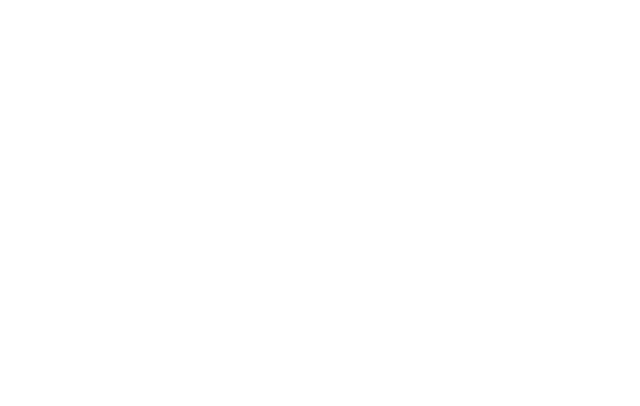
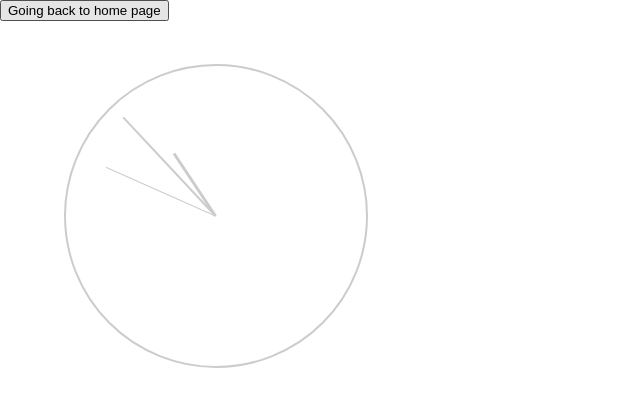
Before and after one commit to JiayingYu152/FrontendProjects, a React (Create React App) app in the folder react-practice/: page /analog-clock in a window 1280 px wide. Before the commit this address had no page. Shown: the top 406 px of the page, without its empty margins (0-640 px from the left). Built offline with nearby package versions, Linux system fonts and the light colour scheme.

Commit message:
feat: Add Analog Clock component for displaying an analog clock

```diff
--- a/react-practice/src/App.js
+++ b/react-practice/src/App.js
@@ -11,6 +11,7 @@ import TemperatureConverter from "./practice/TemperatureConverter";
 import MortgageCalculator from "./practice/MortgageCalculator";
 import TweetUI from "./practice/TweetUI";
 import Tabs from "./practice/Tabs";
+import AnalogClock from "./practice/AnalogClock";
 
 function Home() {
   return (
@@ -516,6 +517,71 @@ function Home() {
             </ul>
           </div>
         </li>
+
+        <li>
+          <Link to="/analog-clock" className="li-title">
+            Analog Clock
+          </Link>
+          <div className="important-paragraph">
+            <a href="https://www.greatfrontend.com/questions/user-interface/analog-clock">
+              Link
+            </a>
+            <h3>考点/内容点:</h3>
+            <ul></ul>
+            <h4>补充学习：</h4>
+            <ol>
+              <li>
+                CSS属性 之{" "}
+                <strong>
+                  <code>transform</code>
+                </strong>
+                <ul>
+                  <li>
+                    {" "}
+                    <code>transform</code>{" "}
+                    是一个CSS属性，用于对元素进行2D或3D转换，比如旋转、缩放、平移或倾斜。在这个代码中，transform
+                    属性被用来同时进行旋转和缩放。
+                  </li>
+                  <li>
+                    <code>rotate(...deg)</code>:
+                    定义了元素的旋转角度。旋转是围绕元素的中心点进行的。例如，rotate(90deg)
+                    会使元素顺时针旋转90度。
+                  </li>
+                  <li>
+                    <code>scaleY(...)</code>:
+                    定义了元素在垂直方向（Y轴）的缩放比例。scaleY(1)
+                    表示保持原始高度，scaleY(0.5)
+                    表示高度缩小为原来的一半，scaleY(2)
+                    则表示高度增加到原来的两倍。
+                  </li>
+                  <li>
+                    <code>scaleX(...)</code>:
+                    定义了元素在水平方向（X轴）的缩放比例。scaleX(1)
+                    表示保持原始宽度，scaleX(0.5)
+                    表示宽度缩小为原来的一半，scaleX(2)
+                    则表示宽度增加到原来的两倍。
+                  </li>
+                  <li>
+                    <strong>
+                      综合效果{" "}
+                      <code>
+                        transform: `rotate(...deg) scaleY(...) scaleX(...)`
+                      </code>
+                    </strong>
+                    :当这些变换组合在一起时，元素会先旋转，然后按指定的比例在垂直和水平方向上缩放。
+                  </li>
+
+                </ul>
+              </li>
+              <li><strong>setInterval() && clearInterval()</strong>:
+              <ul>
+                <li>setInterval 是一个原生 JavaScript 函数，用于设置一个定时器，每隔指定的时间（以毫秒为单位）执行一次函数. 在 Analog Clock中，我们设置了一个定时器，每100毫秒执行一次函数，更新 date 状态。</li>
+                <li>useEffect 返回的函数会在组件卸载时执行，这里用于清除定时器，防止内存泄漏。当组件卸载时，这个函数会调用 <code>window.clearInterval(timer)</code> 来停止定时器。</li>
+              </ul>
+              </li>
+            </ol>
+          </div>
+        </li>
       </ol>
     </div>
   );
@@ -539,6 +605,7 @@ function App() {
         <Route path="/mortgage-calculator" element={<MortgageCalculator />} />
         <Route path="/tweet-ui" element={<TweetUI />} />
         <Route path="/tabs" element={<Tabs />} />
+        <Route path="/analog-clock" element={<AnalogClock />} />
       </Routes>
     </Router>
   );
--- /dev/null
+++ b/react-practice/src/practice/AnalogClock.jsx
@@ -0,0 +1,113 @@
+import "./analogClock.css";
+import { useEffect, useState } from "react";
+import { useNavigate } from "react-router-dom";
+
+const FULL_ROTATION_DEGREES = 360;
+
+/*
+Hand 组件用于渲染时钟的指针，它接收高度、宽度和旋转角度作为属性，并通过CSS transform 属性来旋转指针。
+*/
+function Hand({ height = 1, width = 1, angle }) {
+  return (
+    <div
+      aria-hidden={true} /*该元素及其子元素将从屏幕阅读器的访问中隐藏 / user更关系视觉上如何显示时间，而不是关心时间的文字描述(e.g. 2:30PM) */
+      className="analog-clock-page-clock-hand"
+      style={{
+        transform: `rotate(${angle}deg) scaleY(${height}) scaleX(${width})`,
+      }}
+    />
+  );
+}
+
+/*
+useCurrentDate 是一个自定义Hook，用于 每1000毫秒/1秒 更新一次当前时间。它返回一个当前时间的Date对象。
+*/
+function useCurrentDate() {
+  const [date, setDate] = useState(new Date());
+
+  // Kick off the timer.
+  useEffect(() => {
+    const timer = window.setInterval(() => {
+      setDate(new Date());
+    }, 1000); // Update the date every second.
+
+    // Clear the timer upon unmount.
+    return () => {
+      window.clearInterval(timer);
+    };
+  }, []); /*useEffect 没有依赖项，意味着这个副作用只会在组件挂载（mount）和卸载（unmount）时运行一次 。 简单理解为 一次 rendering*/
+
+  return date;
+}
+
+/*
+padTwoDigit函数 用于将单个数字格式化为两位数的字符串，例如将9转换为“09”。
+*/
+function padTwoDigit(number) {
+  return number >= 10 ? String(number) : `0${number}`;
+}
+
+/*
+ClockImplement 组件用于计算时钟指针的角度，并渲染指针。它接收小时、分钟、秒和时钟大小作为属性。通过百分比计算和常量 FULL_ROTATION_DEGREES 计算出每个指针的旋转角度。
+*/
+const ClockImplement = ({ hours, minutes, seconds, size }) => {
+  const secondsPercentage = seconds / 60;
+  // To have second-level precision in the minute hand angle.
+  const minutesPercentage = (minutes + secondsPercentage) / 60;
+  // To have minute-level precision in the hour hand angle.
+  const hoursPercentage = ((hours % 12) + minutesPercentage) / 12;
+
+  const hourAngle = hoursPercentage * FULL_ROTATION_DEGREES;
+  const minutesAngle = minutesPercentage * FULL_ROTATION_DEGREES;
+  const secondsAngle = secondsPercentage * FULL_ROTATION_DEGREES;
+
+  const dateTimeDisplay = `${padTwoDigit(hours)}:${padTwoDigit(
+    minutes
+  )}:${padTwoDigit(seconds)}`;
+
+  return (
+    <time
+      className="analog-clock-page-clock"
+      dateTime={dateTimeDisplay}
+      style={{
+        "--size": `${size}px`,
+      }}
+    >
+      <Hand height={0.5} angle={hourAngle} width={3} />
+      <Hand height={0.9} angle={minutesAngle} width={2} />
+      <Hand height={0.8} angle={secondsAngle} />
+    </time>
+  );
+};
+
+/*
+AnalogClock组件使用 useCurrentDate Hook 获取当前时间，并传递给 ClockImplement 组件来渲染模拟时钟。
+*/
+const AnalogClock = () => {
+  const navigate = useNavigate(); //for navigate back to home page, not main logic relevant
+
+  const date = useCurrentDate();
+  const hours = date.getHours() % 12;
+  const minutes = date.getMinutes();
+  const seconds = date.getSeconds();
+
+  return (
+    <>
+      <button
+        style={{ position: "absolute", top: 0, left: 0 }}
+        onClick={() => navigate("/")}
+      >
+        Going back to home page
+      </button>
+
+      <ClockImplement
+        hours={hours}
+        minutes={minutes}
+        seconds={seconds}
+        size={300}
+      />
+    </>
+  );
+};
+
+export default AnalogClock;
--- /dev/null
+++ b/react-practice/src/practice/analogClock.css
@@ -0,0 +1,21 @@
+.analog-clock-page-clock {
+  display: block;
+  flex-shrink: 0;
+  position: relative;
+  width: var(--size);
+  height: var(--size);
+  border-radius: 100%;
+  border: 2px solid #ccc;
+  transform: rotate(180deg);
+  margin: 5%;
+}
+
+.analog-clock-page-clock-hand {
+  background-color: #ccc;
+  position: absolute;
+  width: 1px;
+  height: calc(var(--size) / 2);
+  left: calc(var(--size) / 2);
+  top: calc(var(--size) / 2);
+  transform-origin: top center;
+}
```
